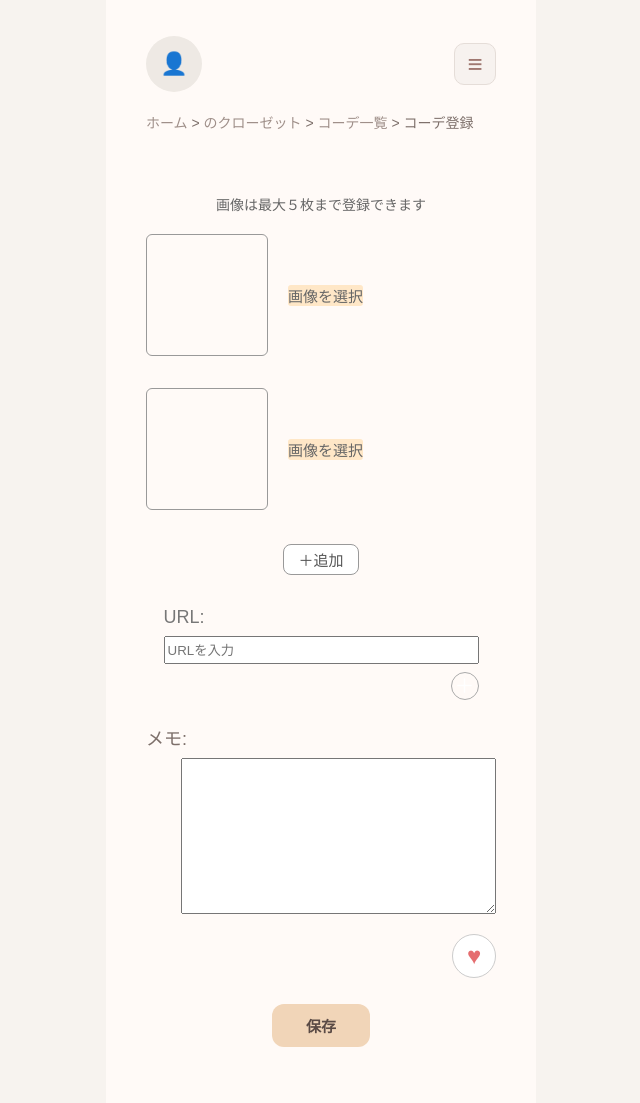
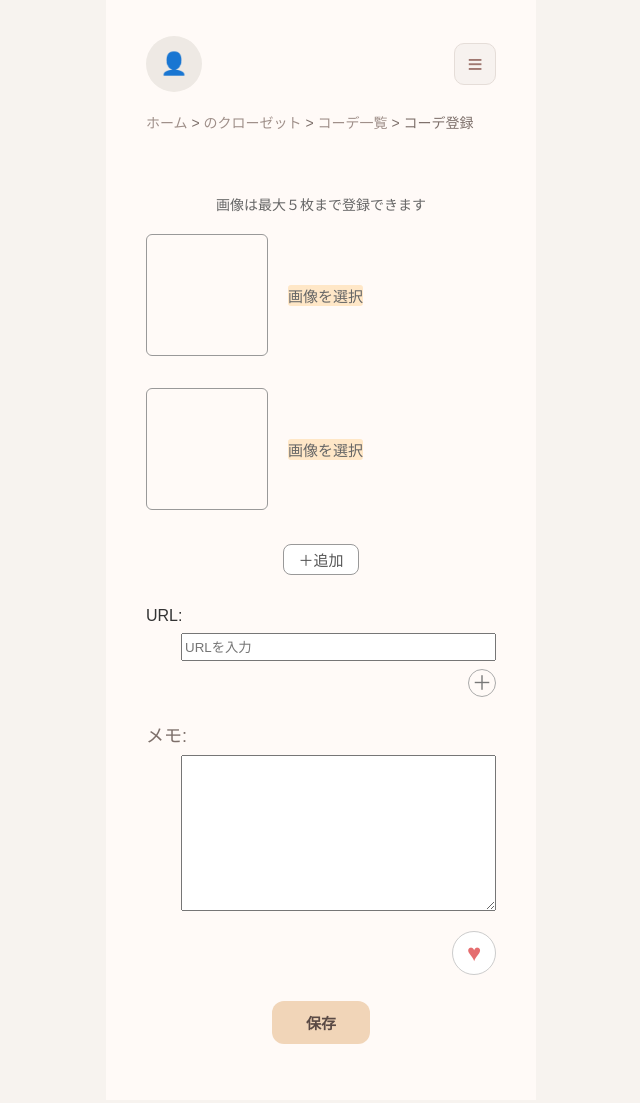
Before and after one commit to yukaaa57/ouchi_closet, a Django app: page /cordinate/user/1/create/1/ in a window 1280 px wide. Shown: the whole page, without its empty margins (319-959 px from the left). After the commit the page ends 1044 px from the top, so only its background shows below. Run offline with Django 5.2, Linux system fonts and the light colour scheme; the visitor is signed in with stand-in values (Sample User, id 1); data comes from the database, SQL or seed files in the repository.

Commit message:
コーデ登録URL追加ボタン位置修正（入力欄とボタン）

```diff
--- a/my_app/static/css/style.css
+++ b/my_app/static/css/style.css
@@ -1561,18 +1561,16 @@ form select {
 
 /* URLラベル */
 .outfit-form-url-label {
-    width: 90%;
-    margin: 0 auto 8px;
-    font-size: 18px;
-    color: #777;
     text-align: left;
+    margin-bottom: 8px;
 }
 
 /* 入力欄と＋ボタン並び */
 .outfit-form-url-content {
     display: block;
     width: 90%;
-    margin: 0 auto;
+    margin-left: auto;
+    margin-right: 0;
 }
 
 /* 入力欄全体 */
@@ -1605,6 +1603,7 @@ form select {
     border: 1px solid #aaa;
     background-color: transparent;
     font-size: 20px;
+    color: #777;
     padding: 0;
     line-height: 1;
     flex-shrink: 0;
```
